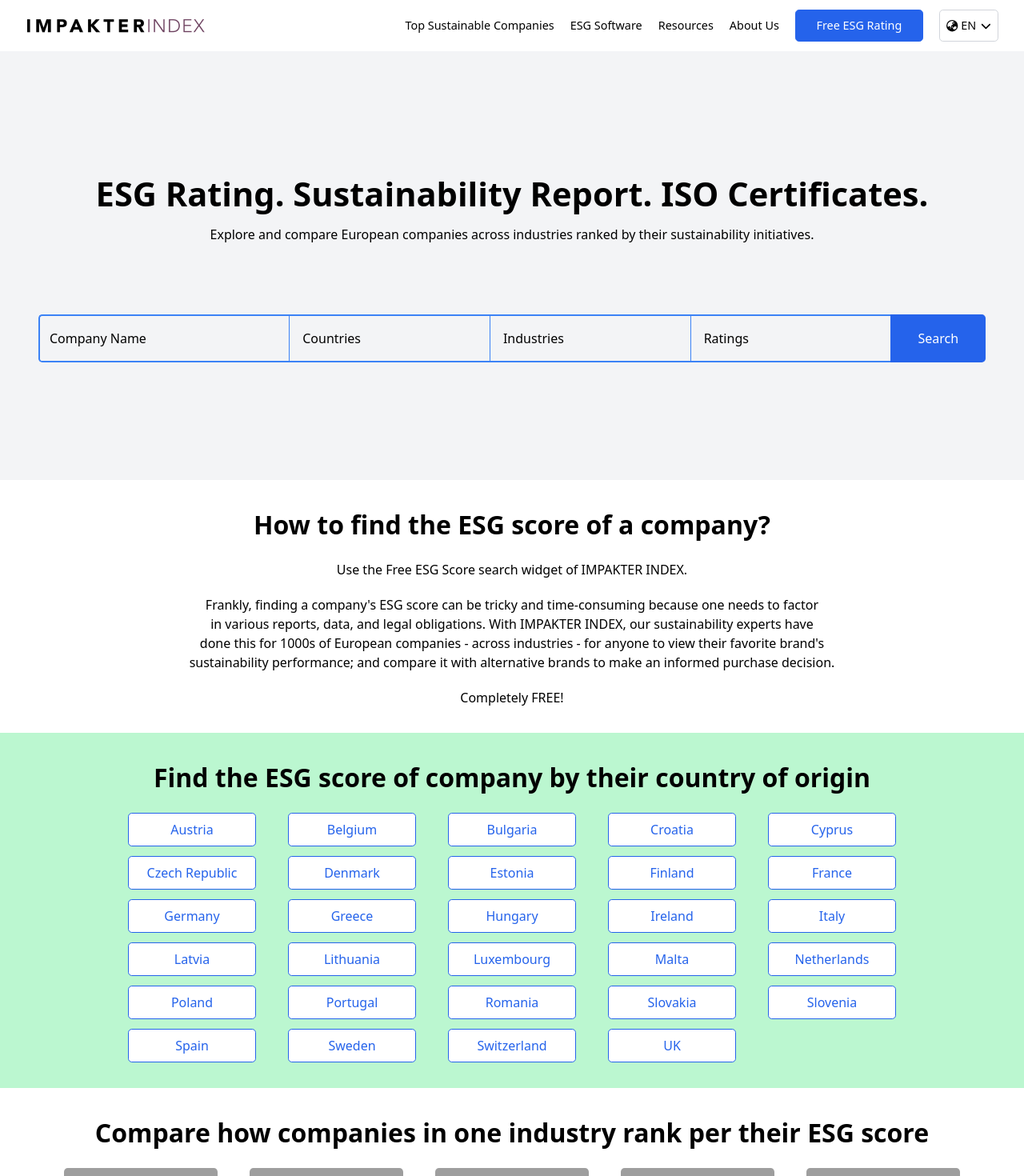
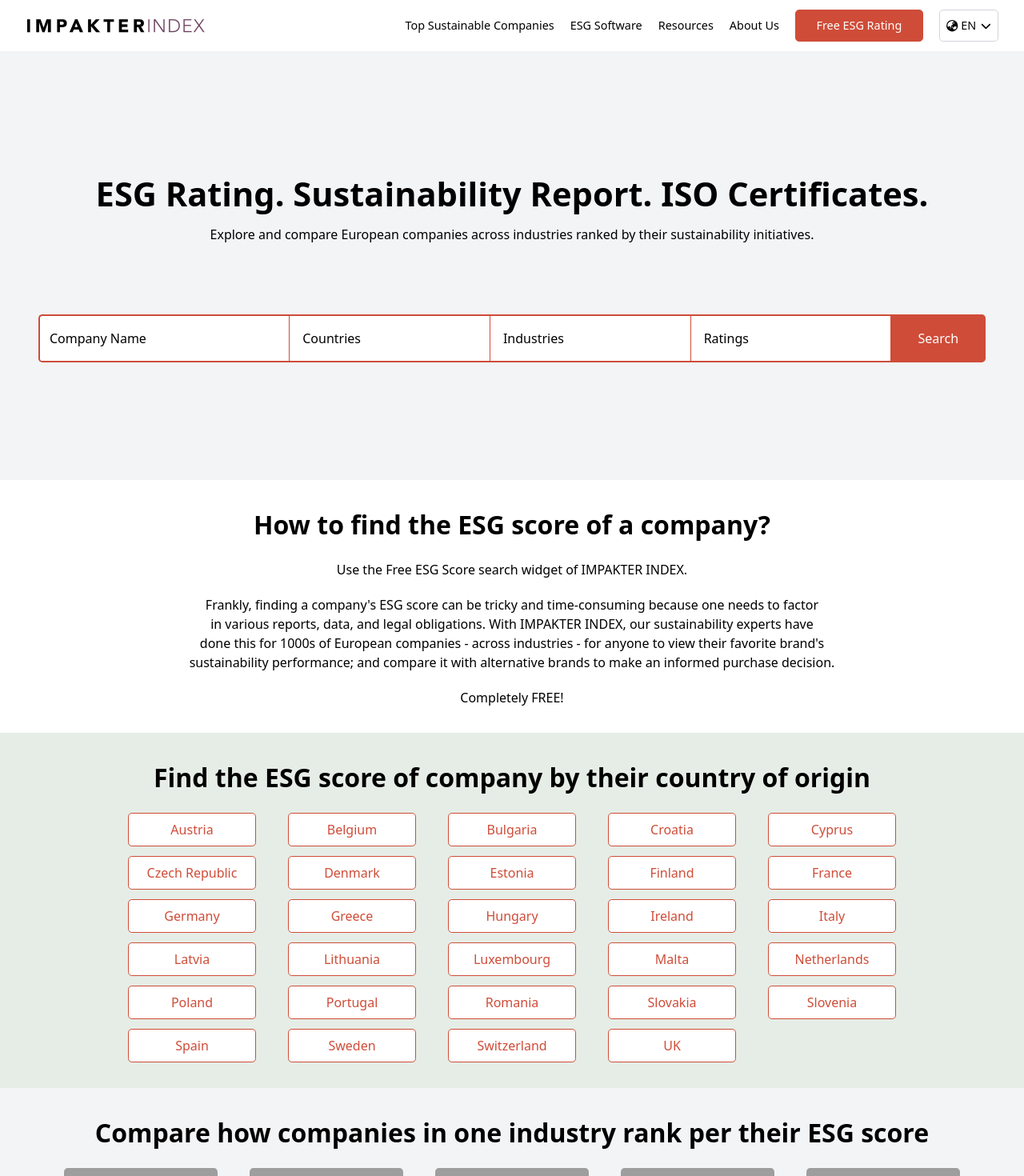
Before and after one commit to AimeeHa/Impakter, a React (Vite) app in the folder ImpakterIndex/: page / in a window 1280 px wide. Shown: the top 1470 px of the page at 80% size. Built offline with nearby package versions, Linux system fonts and the light colour scheme; grey boxes are pictures that could not be loaded.

Commit message:
new color pallete

```diff
--- a/ImpakterIndex/src/App.tsx
+++ b/ImpakterIndex/src/App.tsx
@@ -37,7 +37,7 @@
         </section>
 
         {/* List of countries, clickable for finding companies */}
-        <section className="main-section bg-green-200">
+        <section className="main-section bg-bgGreen">
           <h2>Find the ESG score of company by their country of origin</h2>
           <ul className="grid grid-cols-5 gap-x-10 gap-y-3">
             {countries.map((country, i) => (
@@ -49,7 +49,7 @@
         </section>
 
         {/* List of industries, clicable for finding companies */}
-        <section className="main-section bg-white">
+        <section className="main-section">
           <h2>
             Compare how companies in one industry rank per their ESG score
           </h2>
@@ -80,7 +80,7 @@
         </section>
 
         {/* List by scores */}
-        <section className="main-section bg-green-200">
+        <section className="main-section bg-bgGreen">
           <h2>Browse the companies by their ESG score</h2>
           <ul className="flex gap-5 justify-evenly items-center w-full">
             {ratings.map((rating, i) => (
@@ -102,7 +102,7 @@
           </ul>
         </section>
 
-        <section className="main-section bg-white flex flex-col justify-center items-center gap-5">
+        <section className="main-section flex flex-col justify-center items-center gap-5">
           <h2>Why ESG Index is important?</h2>
           <p className="max-w-[70%] text-balance text-center">
             ESG indexes are crucial because they provide a standardized way to
@@ -110,7 +110,7 @@
             thus help all stakeholders identify those ones with overall positive
             impact.
           </p>
-          <div className="flex w-[80%] justify-between items-center">
+          <div className="flex w-[80%] justify-between items-center mt-[1.5rem]">
             <article className="flex flex-col gap-3 justify-center items-start w-[28rem] ">
               <h3 className="font-[600] text-[1.3rem] self-center">
                 For Consumers
@@ -152,7 +152,7 @@
           </div>
         </section>
 
-        <section className="main-section">
+        <section className="main-section bg-bgGreen">
           <h2>How is the ESG score calculated?</h2>
           <p className="max-w-[70%] text-center text-balance">
             ESG scores are typically calculated using a combination of
--- a/ImpakterIndex/src/components/demoButton.tsx
+++ b/ImpakterIndex/src/components/demoButton.tsx
@@ -1,4 +1,4 @@
 export default function DemoButton() {
   // separate component as need to be reused, and event functions need to be added later on
-  return <button className="blue-button">Book a Demo</button>;
+  return <button className="main-button">Book a Demo</button>;
 }
--- a/ImpakterIndex/src/components/faqs.tsx
+++ b/ImpakterIndex/src/components/faqs.tsx
@@ -6,7 +6,7 @@
   console.log(isAnswerVisible);
 
   return (
-    <section className="main-section bg-green-200">
+    <section className="main-section">
       <h2>FAQs on ESG, Sustainability & CSRD</h2>
       <ul className="flex flex-col gap-5 w-full">
         {faqs.map((faq, i) => {
--- a/ImpakterIndex/src/components/searchBar.tsx
+++ b/ImpakterIndex/src/components/searchBar.tsx
@@ -20,15 +20,15 @@
     <>
       <form className="flex w-full justify-center items-center">
         <div
-          className="relative w-[20rem] p-[1rem] border-solid border-[2px] border-blue-500
-        border-r-0 rounded-l-button"
+          className="relative w-[20rem] p-[1rem] border-solid border-[2px] border-orangeBrown
+        border-r-0 rounded-l-button bg-white"
         >
           <label
             htmlFor="company"
             className={`absolute z-10 left-[12px] translate-y-[-50%] duration-200
               ${
                 isFocused
-                  ? 'top-0 text-[0.7rem] animate-labelSlide bg-gray-100 p-1'
+                  ? '-top-0.5 text-[0.7rem] animate-labelSlide bg-[linear-gradient(180deg,_transparent_50%,_white_50%)] p-1'
                   : 'top-[50%] animate-reverse-labelSlide'
               }`}
           >
@@ -71,8 +71,9 @@
         />
 
         <button
-          className="p-[1rem_2rem] bg-blue-600 rounded-r-button border-[2px]
-        border-blue-600 text-white"
+          className="p-[1rem_2rem] bg-orangeBrown rounded-r-button border-[2px]
+        border-orangeBrown text-white hover:shadow-[0px_0px_6px_0px_#8f5147]
+        transition duration-200 ease-in-out delay-75"
           onClick={(e) => {
             e.preventDefault();
             console.log(
@@ -111,7 +112,7 @@
     <div
       id={id}
       className={`appearance-none cursor-pointer relative w-[16rem] border-[2px]
-        border-l-[1px] border-r-0 border-blue-500 p-[1rem] ${
+        border-l-[1px] border-r-0 border-orangeBrown p-[1rem] bg-white ${
           showList ? 'border-b-[transparent]' : ''
         }`}
       onClick={() => setShowList(!showList)}
@@ -120,7 +121,7 @@
         htmlFor={id}
         className={
           showList || chosenValue !== ''
-            ? 'absolute z-10 left-[12px] translate-y-[-50%] duration-200 top-0 text-[0.7rem] animate-labelSlide bg-gray-100 p-1'
+            ? 'absolute z-10 left-[10px] translate-y-[-50%] duration-200 -top-0.5 text-[0.7rem] animate-labelSlide bg-[linear-gradient(180deg,_transparent_50%,_white_50%)] p-1'
             : 'absolute top-[50%] animate-reverse-labelSlide duration-200 -z-20 right-[50%] text-transparent'
         }
       >
@@ -137,13 +138,14 @@
       </select>
       {showList && (
         <ul
-          className="absolute top-full right-0 h-[10rem] overflow-scroll w-full
-        flex flex-col gap-2 mt-[1rem]"
+          className="absolute top-full right-0 h-[15rem] overflow-scroll w-full
+        flex flex-col bg-white border-solid border-[1px] border-orangeBrown"
         >
           {itemList.map((item, i) => (
             <li
               key={i}
-              className="cursor-pointer hover:bg-gray-200 px-[1rem]"
+              className="cursor-pointer hover:bg-lightOrange p-[1rem] border-t-[1px]
+              border-orangeBrown transition duration-200 ease-in-out delay-75"
               onClick={(e) => {
                 e.preventDefault();
                 setChosenValue(item);
--- a/ImpakterIndex/src/index.css
+++ b/ImpakterIndex/src/index.css
@@ -7,6 +7,8 @@
     --nav-height: 4rem;
     --ft-height: 48rem;
     --main-height: calc(100vh - var(--nav-height));
+
+    background-color: white;
   }
 }
 
@@ -24,7 +26,7 @@
   }
 
   footer {
-    @apply h-[var(--ft-height)] p-[1rem_3rem] flex flex-col justify-center items-center;
+    @apply h-[var(--ft-height)] p-[2rem_3rem_1rem] flex flex-col justify-center items-center;
   }
 
   h2 {
@@ -37,15 +39,15 @@
     @apply w-[36px] h-[36px] opacity-85;
   }
 
-  .blue-button {
-    @apply w-[10rem] bg-blue-600 text-white rounded-button py-2 hover:bg-blue-800
+  .main-button {
+    @apply w-[10rem] bg-orangeBrown text-white rounded-button py-2 hover:bg-darkerOrange
     transition duration-200 ease-in-out delay-75 cursor-pointer border-solid border-[1px]
-    border-blue-600 hover:border-blue-800;
+    border-orangeBrown hover:border-darkerOrange hover:shadow-[0px_0px_6px_0px_#8f5147];
   }
 
   .white-button {
-    @apply w-[10rem] bg-white text-blue-600 rounded-button py-2 hover:bg-gray-100
+    @apply w-[10rem] bg-white text-orangeBrown rounded-button py-2 hover:bg-gray-100
       transition duration-200 ease-in-out delay-75 cursor-pointer border-solid border-[1px]
-      border-blue-600;
+      border-orangeBrown;
   }
 }
--- a/ImpakterIndex/src/layout/Footer.tsx
+++ b/ImpakterIndex/src/layout/Footer.tsx
@@ -14,7 +14,7 @@
   return (
     <>
       {/* Book Demo group */}
-      <section className="h-[23rem] flex flex-col justify-center items-center gap-8 w-full">
+      <section className="h-[23rem] flex flex-col justify-center items-center gap-8 w-full bg-bgHighlightGreen">
         <h1 className="text-h1 text-center font-[600] text-balance">
           Looking for an ESG solution <br /> for your business?
         </h1>
@@ -58,7 +58,7 @@
                 py-2 px-3"
                 />
                 <button
-                  className="blue-button"
+                  className="main-button"
                   onClick={(e) => e.preventDefault()}
                 >
                   Subscribe
--- a/ImpakterIndex/src/layout/Navbar.tsx
+++ b/ImpakterIndex/src/layout/Navbar.tsx
@@ -27,7 +27,7 @@
             <a href={link.link}>{link.title}</a>
           </li>
         ))}
-        <FreeScoreButton className="blue-button" />
+        <FreeScoreButton className="main-button" />
         {/* language button */}
         <li
           className="cursor-pointer relative w-max p-2 border-[1px] border-gray-300 rounded-button"
--- a/ImpakterIndex/tailwind.config.js
+++ b/ImpakterIndex/tailwind.config.js
@@ -15,6 +15,14 @@
       },
     },
     extend: {
+      colors: {
+        bgGreen: '#e6ede6',
+        bgHighlightGreen: '#bcf7bc',
+        orangeBrown: '#CF4C38',
+        darkerOrange: '#b04130',
+        lightOrange: '#E9A7A6',
+        purPink: '#CB477D',
+      },
       borderRadius: {
         button: '0.3rem',
       },
```
